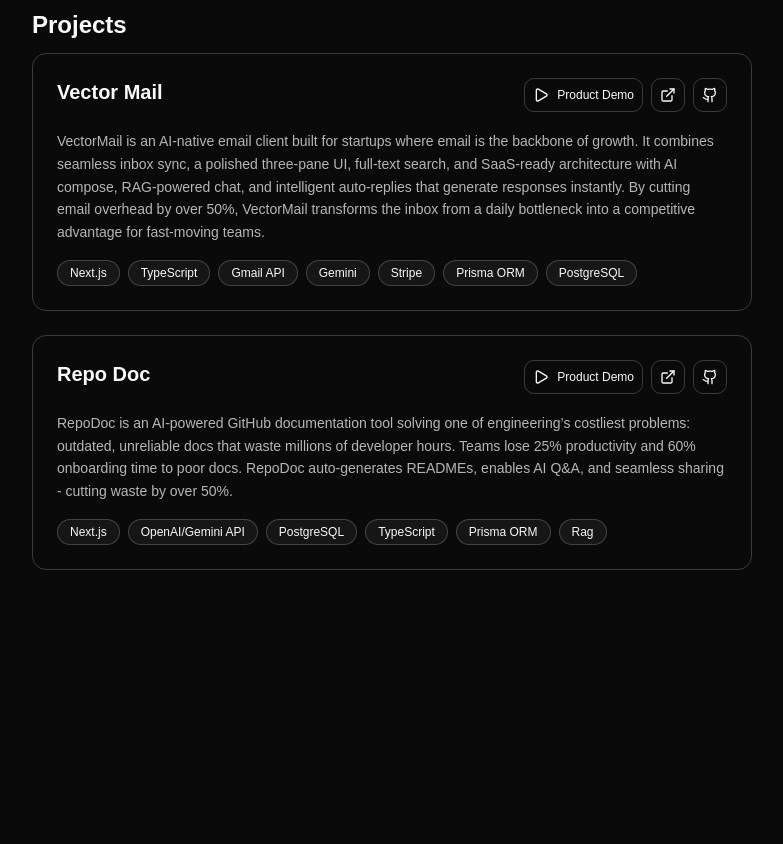
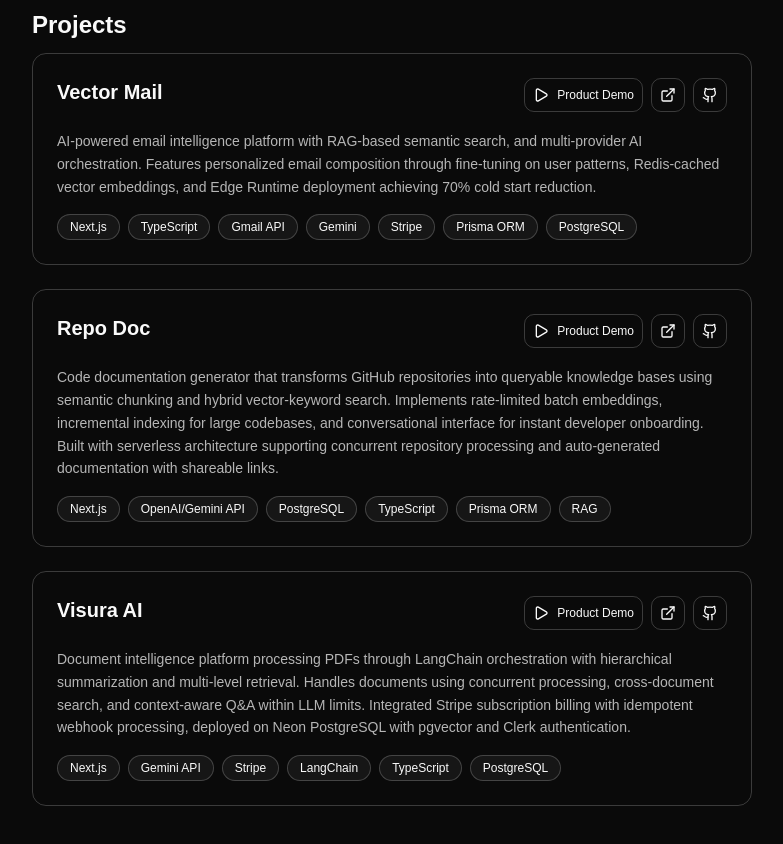
Before and after one commit to parbhatkapila4/portfolio, a Next.js app: page / in a window 1280 px wide. Shown: the part 800-1644 px from the top of the page, without its empty margins (248-1031 px from the left). Built offline with nearby package versions, Linux system fonts and the light colour scheme.

Commit message:
Update project descriptions for Vector Mail, Repo Doc, and Visura AI; adjust initial state for project visibility

```diff
--- a/src/components/Projects.tsx
+++ b/src/components/Projects.tsx
@@ -6,51 +6,27 @@
 const ProjectDesArray = [
   {
     name: "Vector Mail",
-    description: "VectorMail is an AI-native email client built for startups where email is the backbone of growth. It combines seamless inbox sync, a polished three-pane UI, full-text search, and SaaS-ready architecture with AI compose, RAG-powered chat, and intelligent auto-replies that generate responses instantly. By cutting email overhead by over 50%, VectorMail transforms the inbox from a daily bottleneck into a competitive advantage for fast-moving teams.",
+    description: "AI-powered email intelligence platform with RAG-based semantic search, and  multi-provider AI orchestration. Features personalized email composition through fine-tuning on user patterns, Redis-cached vector embeddings, and Edge Runtime deployment achieving 70% cold start reduction.",
     url: "https://vectormail.parbhat.dev",
     github: "https://github.com/parbhatkapila4/Vector-Mail",
     video: "https://lcbcrithcxdbqynfmtxk.supabase.co/storage/v1/object/public/Videos/Vector%20Mail-1758311992317.mp4",
-    tech: [
-      "Next.js",
-      "TypeScript",
-      "Gmail API",
-      "Gemini",
-      "Stripe",
-      "Prisma ORM",
-      "PostgreSQL",
-    ],
+    tech: ["Next.js", "TypeScript", "Gmail API", "Gemini", "Stripe", "Prisma ORM", "PostgreSQL"],
   },
   {
     name: "Repo Doc",
-    description:
-      "RepoDoc is an AI-powered GitHub documentation tool solving one of engineering’s costliest problems: outdated, unreliable docs that waste millions of developer hours. Teams lose 25% productivity and 60% onboarding time to poor docs. RepoDoc auto-generates READMEs, enables AI Q&A, and seamless sharing - cutting waste by over 50%. ",
+    description: "Code documentation generator that transforms GitHub repositories into queryable knowledge bases using semantic chunking and hybrid vector-keyword search. Implements rate-limited batch embeddings, incremental indexing for large codebases, and conversational interface for instant developer onboarding. Built with serverless architecture supporting concurrent repository processing and auto-generated documentation with shareable links.",
     url: "https://repodoc.parbhat.dev/",
     github: "https://github.com/parbhatkapila4/RepoDocs",
     video: "https://lcbcrithcxdbqynfmtxk.supabase.co/storage/v1/object/public/Videos/Repo-Docs%20Demo-1758239976349%20(1).mp4",
-    tech: [
-      "Next.js",
-      "OpenAI/Gemini API",
-      "PostgreSQL",
-      "TypeScript",
-      "Prisma ORM",
-      "Rag",
-    ],
+    tech: ["Next.js", "OpenAI/Gemini API", "PostgreSQL", "TypeScript", "Prisma ORM", "RAG"],
   },
   {
     name: "Visura AI",
-    description:
-      "Visura AI is an AI-powered document intelligence platform built for the speed startups need. It transforms dense PDFs into 30-second executive summaries, enables RAG-powered Q&A, and centralizes insights in a searchable hub - helping lean teams cut research time by 70% and make faster, smarter decisions. ",
+    description: "Document intelligence platform processing PDFs through LangChain orchestration with hierarchical summarization and multi-level retrieval. Handles documents using concurrent processing, cross-document search, and context-aware Q&A within LLM limits. Integrated Stripe subscription billing with idempotent webhook processing, deployed on Neon PostgreSQL with pgvector and Clerk authentication.",
     url: "https://visura.parbhat.dev/",
     github: "https://github.com/parbhatkapila4/Visura",
     video: "https://lcbcrithcxdbqynfmtxk.supabase.co/storage/v1/object/public/Videos/Visura-Demo-1758303349310.mp4",
-    tech: [
-      "Next.js",
-      "Gemini API",
-      "Stripe",
-      "Langchain",
-      "TypeScript",
-      "PostgreSQL",
-    ],
+    tech: ["Next.js", "Gemini API", "Stripe", "LangChain", "TypeScript", "PostgreSQL"],
   },
 ];
 
@@ -66,7 +42,7 @@
 };
 
 const Projects = () => {
-  const [show, setShow] = useState(false);
+  const [show, setShow] = useState(true);
   const [videoOpen, setVideoOpen] = useState(false);
   const [recentVideo, setRecentVideo] = useState("");
 
@@ -179,31 +155,7 @@
             </motion.div>
           ))}
         </motion.div>
-        {ProjectDesArray.length > 2 && (
-          <motion.div
-            className="flex justify-center mt-6"
-            initial={{ opacity: 0, y: 20 }}
-            animate={{ opacity: 1, y: 0 }}
-            transition={{ duration: 0.5, delay: 6.4 }}
-          >
-            <motion.button
-              onClick={() => setShow(!show)}
-              className="flex items-center gap-2 px-6 py-3 rounded-lg border border-white/20 hover:border-white/40 hover:bg-white/5 transition-all duration-300 group"
-              whileHover={{ scale: 1.05, y: -2 }}
-              whileTap={{ scale: 0.95 }}
-            >
-              <span className="text-sm font-medium">
-                {show ? "Show Less" : `Show  More`}
-              </span>
-              <motion.div
-                animate={{ rotate: show ? 180 : 0 }}
-                transition={{ duration: 0.5 }}
-              >
-                <ChevronDown className="w-4 h-4 group-hover:scale-110 transition-transform duration-300" />
-              </motion.div>
-            </motion.button>
-          </motion.div>
-        )}
+
       </motion.div>
 
       <AnimatePresence>
```
